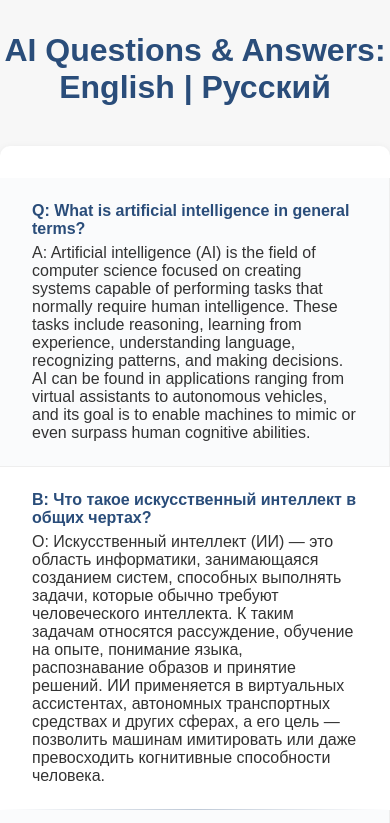
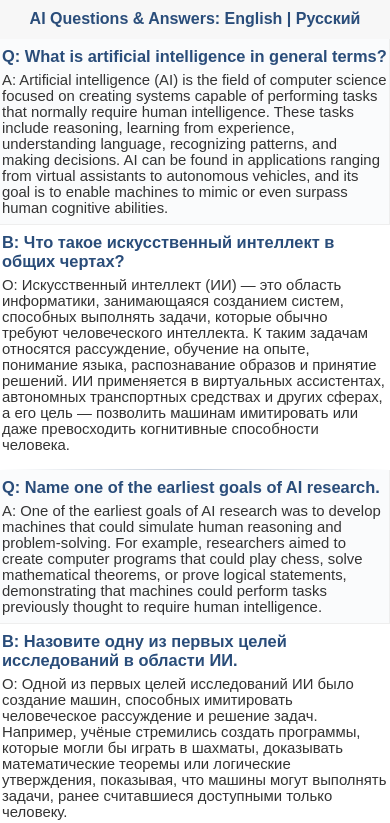
Before and after one commit to zanz9/zanz9.github.io, a plain HTML site: page index.html in a window 390 px wide. Shown: the top 823 px of the page. Drawn offline with Linux system fonts and the light colour scheme.

Commit message:
Update index.html

```diff
--- a/index.html
+++ b/index.html
@@ -4,6 +4,10 @@
 <head>
   <meta charset="UTF-8">
   <title>AI Q&A: EN & RU</title>
+  <meta name="viewport" content="width=device-width, initial-scale=1, maximum-scale=1, user-scalable=no">
+  <meta name="apple-mobile-web-app-capable" content="yes">
+  <meta name="mobile-web-app-capable" content="yes">
+  <meta name="format-detection" content="telephone=no">
   <style>
     body {
       font-family: Arial, sans-serif;
@@ -83,10 +87,66 @@
         width: 100%;
         border-right: none;
         border-bottom: 1px solid #eee;
+        padding: 20px 16px;
+        font-size: 1.05em;
       }
 
       .qa-col.right {
         border-bottom: none;
+      }
+
+      .main-container {
+        padding: 8px 0;
+      }
+
+      h1 {
+        font-size: 1.3em;
+        margin-top: 16px;
+      }
+    }
+
+    @media (max-width: 600px) {
+      .main-container {
+        max-width: 100vw;
+        margin: 0;
+        border-radius: 0;
+        box-shadow: none;
+        padding: 0;
+      }
+
+      .qa-row {
+        margin-bottom: 8px;
+      }
+
+      .qa-col {
+        padding: 14px 6px;
+        font-size: 1em;
+      }
+
+      .question,
+      .ru-question {
+        font-size: 1.08em;
+      }
+
+      .answer,
+      .ru-answer {
+        font-size: 0.98em;
+      }
+
+      h1 {
+        font-size: 1.1em;
+        margin-top: 10px;
+      }
+    }
+
+    @media (max-width: 400px) {
+      .qa-col {
+        padding: 8px 2px;
+        font-size: 0.95em;
+      }
+
+      h1 {
+        font-size: 1em;
       }
     }
   </style>
```
